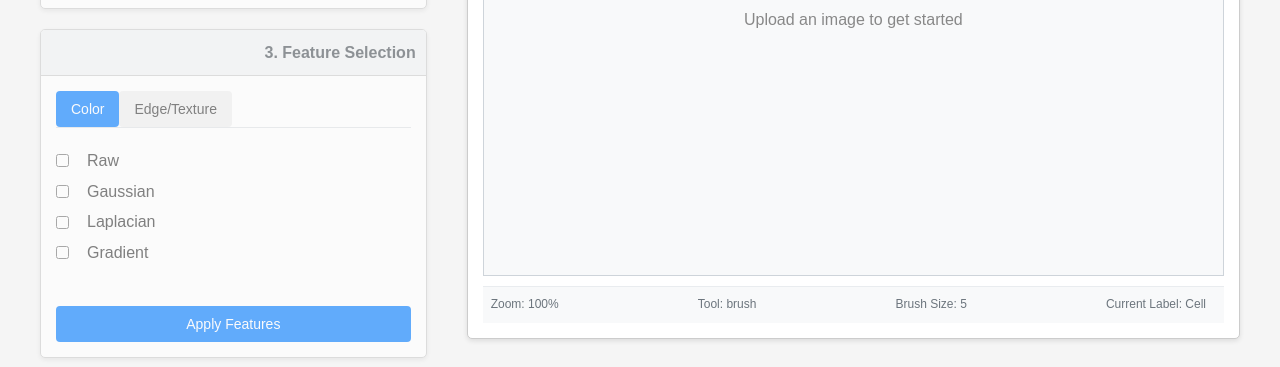
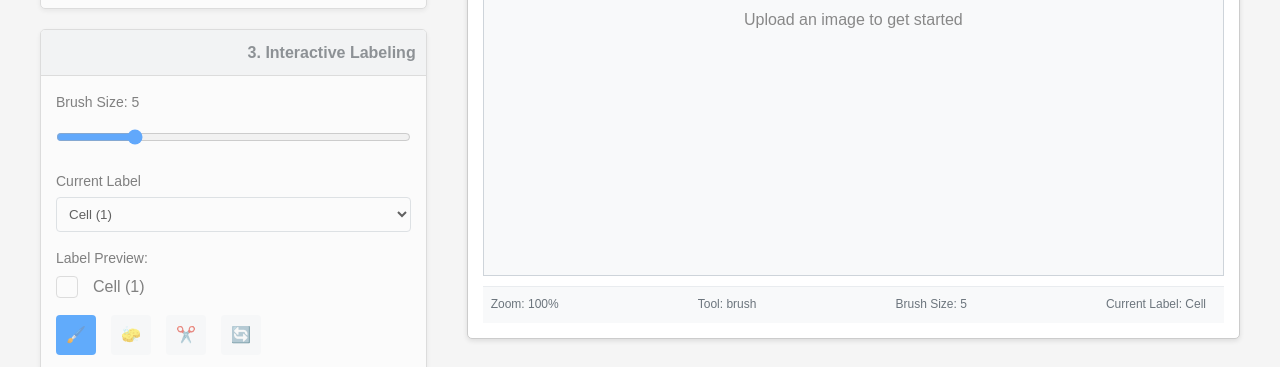
Before and after one commit to DhanujMalik/cell-segmentation-web, a plain HTML site: page index.html in a window 1280 px wide. Shown: the part 585-952 px from the top of the page. Drawn offline with nearby package versions, Linux system fonts and the light colour scheme.

Commit message:
Update index.html

```diff
--- a/index.html
+++ b/index.html
@@ -445,66 +445,10 @@
             </div>
           </div>
         </div>
-       <!-- Step 3: Feature Selection -->
-        <div class="card disabled" id="features-card">
-          <div class="card-header">
-            <h3>3. Feature Selection</h3>
-          </div>
-          <div class="card-content">
-            <div class="tabs">
-              <div class="tab-buttons">
-                <button class="tab-btn active" data-tab="color">Color</button>
-                <button class="tab-btn" data-tab="texture">Edge/Texture</button>
-              </div>
-
-              <div class="tab-content">
-                <div id="color-tab" class="tab-panel active">
-                  <label class="checkbox-item">
-                    <input type="checkbox" name="features" value="raw">
-                    <span>Raw</span>
-                  </label>
-                  <label class="checkbox-item">
-                    <input type="checkbox" name="features" value="gaussian">
-                    <span>Gaussian</span>
-                  </label>
-                  <label class="checkbox-item">
-                    <input type="checkbox" name="features" value="laplacian">
-                    <span>Laplacian</span>
-                  </label>
-                  <label class="checkbox-item">
-                    <input type="checkbox" name="features" value="gradient">
-                    <span>Gradient</span>
-                  </label>
-                </div>
-
-                <div id="texture-tab" class="tab-panel">
-                  <label class="checkbox-item">
-                    <input type="checkbox" name="features" value="sobel">
-                    <span>Sobel</span>
-                  </label>
-                  <label class="checkbox-item">
-                    <input type="checkbox" name="features" value="gabor">
-                    <span>Gabor</span>
-                  </label>
-                  <label class="checkbox-item">
-                    <input type="checkbox" name="features" value="hessian">
-                    <span>Hessian</span>
-                  </label>
-                  <label class="checkbox-item">
-                    <input type="checkbox" name="features" value="structure-tensor">
-                    <span>Structure Tensor</span>
-                  </label>
-                </div>
-              </div>
-            </div>
-
-            <button id="apply-features" class="btn btn-primary full-width">Apply Features</button>
-          </div>
-        </div>
-        <!-- Step 4: Interactive Labeling -->
+        <!-- Step 3: Interactive Labeling -->
         <div class="card disabled" id="labeling-card">
           <div class="card-header">
-            <h3>4. Interactive Labeling</h3>
+            <h3>3. Interactive Labeling</h3>
           </div>
           <div class="card-content">
             <div class="control-group">
```
